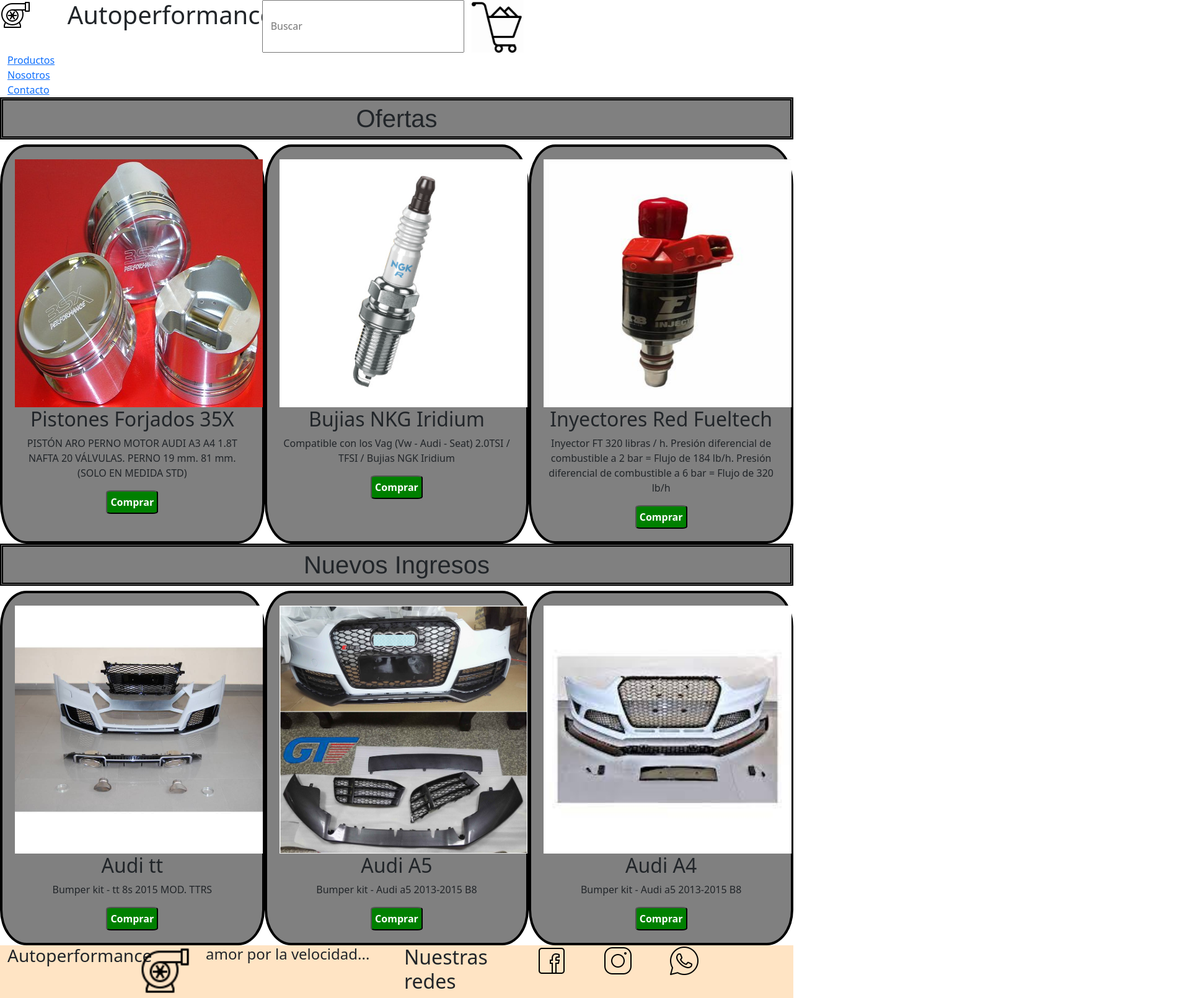
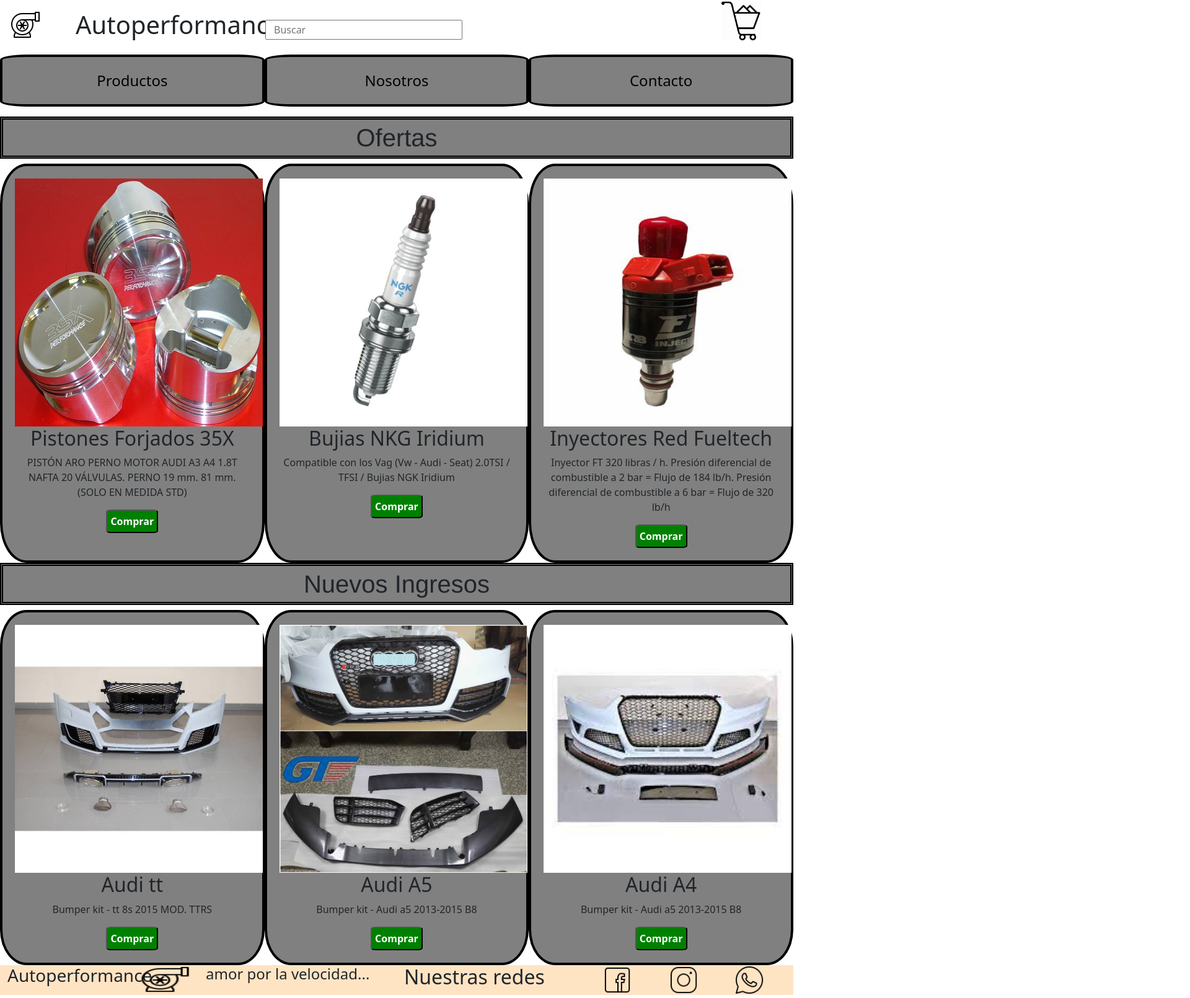
Before and after one commit to Venturuzzi/proyectoAutoPerformance, a plain HTML site: page proyecto/index.html in a window 1280 px wide. Shown: the top 1610 px of the page at 62% size, 1920 px wide, since content can reach past the window. Drawn offline with Linux system fonts and the light colour scheme.

Commit message:
Modificaciones Bootstrap

```diff
--- a/proyecto/css/nosotros.css
+++ b/proyecto/css/nosotros.css
@@ -1,44 +1,24 @@
-*{
-    margin: 0;
-    padding: 0;
-    box-sizing: border-box;
-    box-sizing: border-box;
-    background: radial-gradient(blue red);
-
-}
-/* Header */
 
 
+/* Header*/
+header {
 
-/*
-.logo a img{
-    width: 5rem;
-    border: 7px solid black;
-    border-radius: 10%;
-    border-style: double;
-
+    position: relative;
+    padding: 1rem;
 }
 
-.logoTitulo{
-
-    font-size: 3rem;
-    font-family: Cambria, Cochin, Georgia, Times, 'Times New Roman', serif;
-    position: relative;
-    left: 10vw;
-    background: none;
-}
 /* Main */
 
-.col-12  {
+.row-1 {
     border: solid 3px black;
     padding: 1vw;
     font-size: 1vw;
     border-radius: 15%;
     color: blue;
 }
-conteiner-fluid {
+.conteiner-fluid {
 position: relative;
-justify-content: center;
+left: 30vw;
 }
 
 iframe:hover {
@@ -75,4 +55,15 @@ text-align: center;
 footer {
     position: relative;
     background-color: bisque;
+    top: 13vw;
 }
+.imgTurbo {
+
+    width: 30rem;
+    height: 10rem;
+    }
+
+    footer img {
+    width: 3rem;
+    height: 3rem;
+    }
--- a/proyecto/css/style.css
+++ b/proyecto/css/style.css
@@ -1,67 +1,5 @@
 
-*{
-    margin: 0;
-    padding: 0;
-    box-sizing: border-box;
-    box-sizing: border-box;
-
-}
-/*
-.ordenIndex {
-
-    display: grid;
-    grid-template-rows: 8% 3% 5% 77% ;
-    grid-template-areas: "header" "main"  "footer";
-}
-
-
-/* Main */
-/*
-.caja {
-
-    grid-area: main;
-    grid-template-rows: 5% 47% 48%;
-    grid-template-areas:
-
-
-    "barranavegacion"  "productosOF" "productoIn";
-
-} /*
-
-/* Barra Navegacion */
-/*
-.barra {
-
-    grid-area: barranavegacion;
-    display: grid;
-    grid-template-columns: 35% 20% 20%;
-    justify-content: space-between;
-
-
-
-}
-
-.link {
-
-    text-decoration: none;
-    background: none;
-    background-color: grey;
-    border: solid black;
-    border-radius: 5%;
-    color: azure;
-    font-weight: bold;
-
-}
-
-.textBarra {
-
-    background: none;
-    font-size: 1.5rem;
-    text-align: center;
-    font-style: normal;
-}
-
-/* Seccion Ofertas */
+/* Seccion Ingreso y Ofertas */
 
 .tituloOfertas {
     font-family: 'Franklin Gothic Medium', 'Arial Narrow', Arial, sans-serif;
@@ -73,19 +11,6 @@
 
 
 }
-/*
-.secOfertas {
-
-    grid-area: productosOf;
-    padding: 2rem;
-    display: grid;
-    grid-template-columns: 33% 33% 33%;
-    justify-content: space-around;
-    background: none;
-
-
-}
-*/
 .botonCompras {
     font-weight: bold;
     border-radius: 10%;
@@ -94,6 +19,17 @@
     background: none;
     background-color: green;
     color: white;
+}
+.botonCompras:hover {
+    font-weight: bold;
+    border-radius: 10%;
+    font-size: 1rem;
+    padding: 5px;
+    background: none;
+    background-color: green;
+    color: white;
+    width: 6rem;
+    height: 3rem;
 }
 
 .ofertasImg{
@@ -111,20 +47,6 @@
     background: gray;
 }
 
-/*
-.ofertas p {
-
-    background: none;
-    overflow: hidden;
-}
-
-.ofertasTitulo{
-    background: none;
-
-}
-
-/* Seccion Ingreso */
-
 .tituloIngreso {
     font-family: 'Franklin Gothic Medium', 'Arial Narrow', Arial, sans-serif;
     text-align: center;
@@ -134,97 +56,50 @@
     background: gray;
 
 }
-/*
-.secIngreso {
-    grid-area: productosIn;
-    padding: 2rem;
-    display: grid;
-    grid-template-columns: 33% 33% 33%;
-    justify-content: space-around;
-    background: none;
 
-
-}
-.ingreso {
-    border: solid 4px black;
-    border-radius: 10%;
-    display: grid;
-    grid-template-columns:  60% 40% ;
-    grid-template-rows: 80%;
-    overflow: auto;
-    text-align: center;
-    padding: 20px;
-    align-items: flex-start;
-    }
-
-    .ingreso Img {
-        width:  100%;
-        height: 100%;
-    }
-
-
-      /
 /* Header */
 
 header {
 
     position: relative;
-
-
-
+    padding: 1rem;
 }
-/*
-.logo a img{
-    width: 5rem;
-    border: 7px solid black;
-    border-radius: 10%;
-    border-style: double;
-}
-
-.logoTitulo{
-
-    font-size: 3rem;
-    font-family: Cambria, Cochin, Georgia, Times, 'Times New Roman', serif;
-    position: relative;
-    left: 10vw;
-    background: none;
+input{
+height: 2rem;
+position: relative;
+top: 1rem;
 }
 
 .chango {
-    position: fixed;
-
-    left: 90%;
+position: absolute;
+left: 90vw;
+width: 50rem;
+top: 0;
 }
-
-.buscador {
-
-    position: absolute;
-    top: 3.5%;
-    left: 70%;
+a {
+text-decoration: none;
+color: black;
+font-size: 1.5rem;
 }
-.buscador input{
-
-    width: 15vw;
-
-    height: 3vh;
-}*/
-  /* Footer */
-
-
+a:hover {
+text-decoration: none;
+color: black;
+font-size: 2rem;
+}
+/* Footer */
 
 footer {
     position: relative;
     background-color: bisque;
 }
-/*
-.row h4{
 
-    color: red;
-    text-decoration-line: underline;
-    font-size: 2rem;
+.imgTurbo {
+
+width: 30rem;
+height: 10rem;
 }
-.row {
-    display: grid;
-    grid-template-columns: 12.5% 5% 25% 20% 2% 2% 5%;
-    justify-content: space-between;
-}*/
+
+footer img {
+width: 3rem;
+height: 3rem;
+}
--- a/proyecto/index.html
+++ b/proyecto/index.html
@@ -31,9 +31,9 @@
 
  <!--</form>-->
 
-  <!-- <div class="chango"> -->
+  <div class="chango">
        <img src="./img/icons8-carrito-de-la-compra-cargado.gif" width="50" alt="Chango" class="col-1">
-  <!-- </div>-->
+  </div>
     </div>
 
 </header>
@@ -44,9 +44,9 @@
 
 <div class="row">
 
-    <a href="./productos.html" class="link" class="col-4">Productos</a>
-    <a href="./nosotros.html" class="link" class="col-4">Nosotros</a>
-    <a href="./contacto.html" class="link" class="col-4">Contacto</a>
+   <p class="col-4"><a href="./productos.html" class="link" class="listPag">Productos</a></p>
+   <p class="col-4"><a href="./nosotros.html" class="link" class="col-4">Nosotros</a></p>
+   <p class="col-4"><a href="./contacto.html" class="link" class="col-4">Contacto</a></p>
 </div>
 
         <div class="row">
@@ -142,6 +142,8 @@
     <div class="row">
 
         <h3 class="col-2">Autoperformance</h3>
+
+
       <img class="col-1" src="./img/icons8-turbocompresor-50.png" alt="turbo">
 
 
@@ -151,7 +153,7 @@
 
 
 
-        <h2 class="col-2">Nuestras redes</h2>
+        <h2 class="col-3">Nuestras redes</h2>
 
         <a href="https://www.facebook.com/"  class="col-1"><img src="./img/icons8-facebook-50.png" alt="facebook"></a>
         <a href="https://www.instagram.com/" class="col-1"><img src="./img/icons8-instagram-50.png" alt="instagram"></a>
```
Also changed, not shown: proyecto/nosotros.html (+2 -2 lines).
